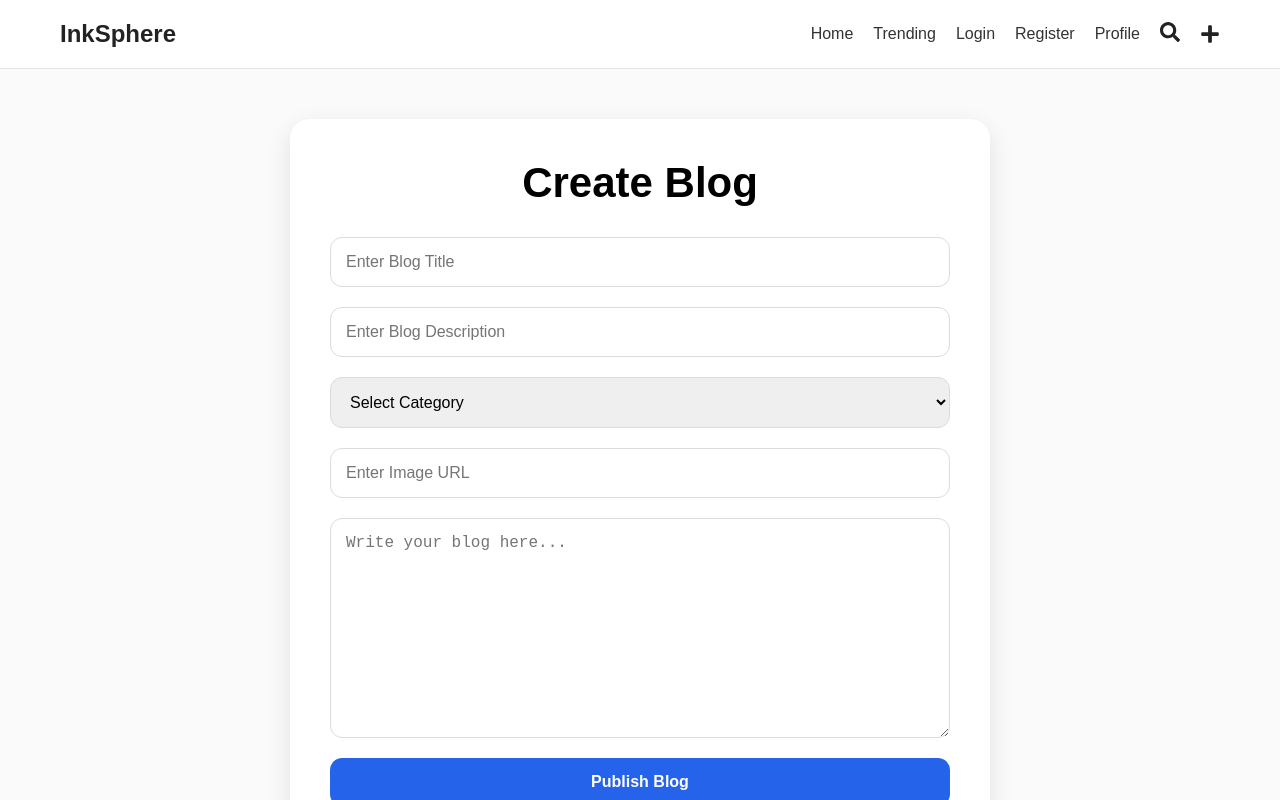
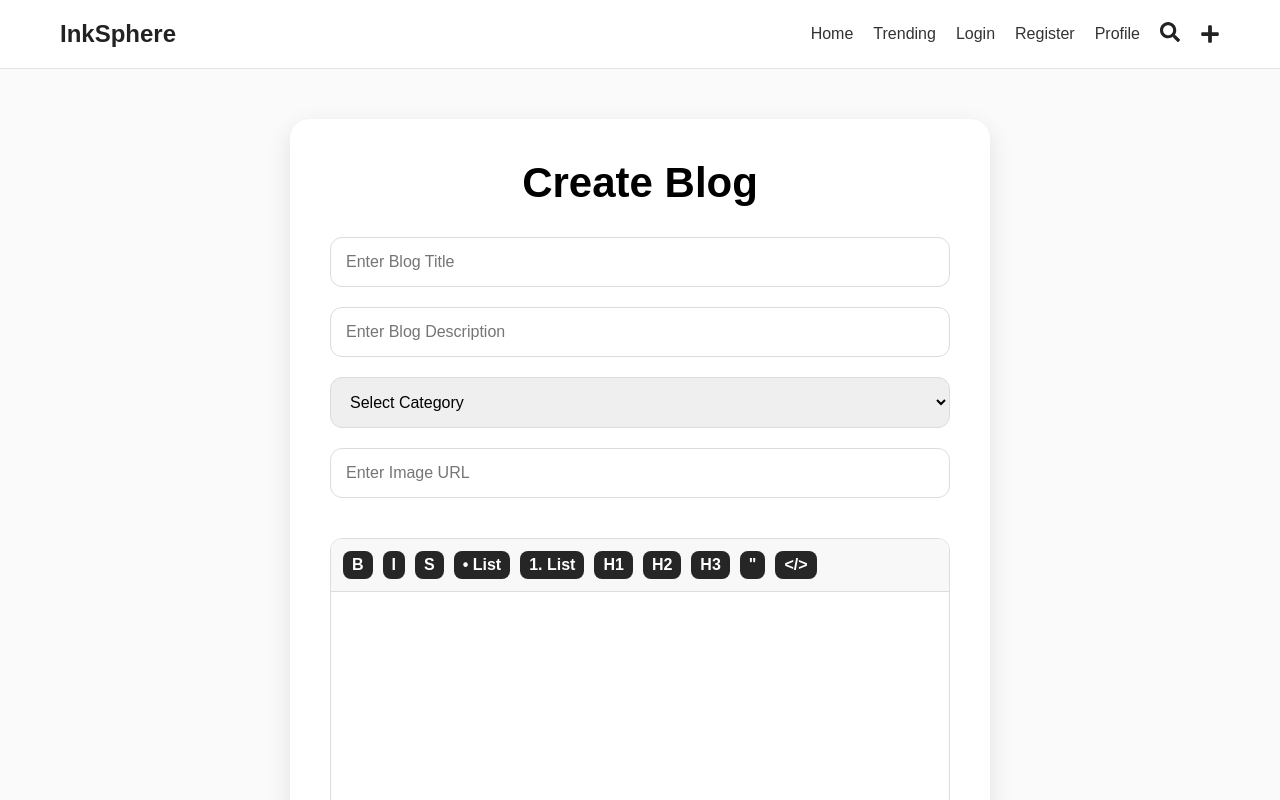
Before and after one commit to ACM-JUIT/Team-5-Inksphere, a React (Vite) app in the folder frontend-app/: page /create-blog in a window 1280 px wide. Shown: the top 800 px of the page. Built offline with nearby package versions, Linux system fonts and the light colour scheme.

Commit message:
Added rich text editor with formatting tools

```diff
--- a/frontend-app/package.json
+++ b/frontend-app/package.json
@@ -10,6 +10,8 @@
     "preview": "vite preview"
   },
   "dependencies": {
+    "@tiptap/react": "^3.27.1",
+    "@tiptap/starter-kit": "^3.27.1",
     "react": "^19.2.6",
     "react-dom": "^19.2.6",
     "react-icons": "^5.6.0",
--- a/frontend-app/src/App.css
+++ b/frontend-app/src/App.css
@@ -705,6 +705,73 @@ body {
   opacity: 0.9;
 }
 
+.editor-container {
+  border: 1px solid #ddd;
+  border-radius: 12px;
+  overflow: hidden;
+  background: white;
+  margin-top: 20px;
+}
+
+.editor-toolbar {
+  display: flex;
+  gap: 10px;
+  flex-wrap: wrap;
+  padding: 12px;
+  border-bottom: 1px solid #ddd;
+  background: #f8f8f8;
+}
+
+.editor-toolbar button {
+  padding: 5px 9px;
+  border: none;
+  border-radius: 8px;
+  background: #262626;
+  cursor: pointer;
+  font-weight: 600;
+}
+
+.editor-toolbar button:hover {
+  background: #474747;
+}
+
+.ProseMirror {
+  min-height: 300px;
+  padding: 20px;
+  outline: none;
+  font-size: 16px;
+  line-height: 1.7;
+}
+
+.ProseMirror h2 {
+  margin: 15px 0;
+}
+
+.ProseMirror ul,
+.ProseMirror ol {
+  padding-left: 25px;
+}
+
+.blog-content {
+  margin-top: 20px;
+  line-height: 1.8;
+}
+
+.blog-content h1,
+.blog-content h2,
+.blog-content h3 {
+  margin: 15px 0;
+}
+
+.blog-content ul,
+.blog-content ol {
+  padding-left: 25px;
+}
+
+.blog-content p {
+  margin: 10px 0;
+}
+
 @media (max-width: 768px) {
   .navbar {
     flex-direction: column;
--- /dev/null
+++ b/frontend-app/src/components/RichTextEditor.jsx
@@ -0,0 +1,166 @@
+import { EditorContent, useEditor } from "@tiptap/react";
+import StarterKit from "@tiptap/starter-kit";
+
+function RichTextEditor({
+  content,
+  setContent,
+}) {
+  const editor = useEditor({
+    extensions: [StarterKit],
+    content,
+    onUpdate: ({ editor }) => {
+      setContent(
+        editor.getHTML()
+      );
+    },
+  });
+
+  if (!editor) return null;
+
+  return (
+    <div className="editor-container">
+      <div className="editor-toolbar">
+        <button
+          type="button"
+          onClick={() =>
+            editor
+              .chain()
+              .focus()
+              .toggleBold()
+              .run()
+          }
+        >
+          B
+        </button>
+
+        <button
+          type="button"
+          onClick={() =>
+            editor
+              .chain()
+              .focus()
+              .toggleItalic()
+              .run()
+          }
+        >
+          I
+        </button>
+
+        <button
+          type="button"
+          onClick={() =>
+            editor
+              .chain()
+              .focus()
+              .toggleStrike()
+              .run()
+          }
+        >
+          S
+        </button>
+
+        <button
+          type="button"
+          onClick={() =>
+            editor
+              .chain()
+              .focus()
+              .toggleBulletList()
+              .run()
+          }
+        >
+          • List
+        </button>
+
+        <button
+          type="button"
+          onClick={() =>
+            editor
+              .chain()
+              .focus()
+              .toggleOrderedList()
+              .run()
+          }
+        >
+          1. List
+        </button>
+
+        <button
+            type="button"
+            onClick={() =>
+                editor
+                .chain()
+                .focus()
+                .toggleHeading({ level: 1 })
+                .run()
+            }
+            >
+            H1
+            </button>
+
+        <button
+          type="button"
+          onClick={() =>
+            editor
+              .chain()
+              .focus()
+              .toggleHeading({
+                level: 2,
+              })
+              .run()
+          }
+        >
+          H2
+        </button>
+
+        <button
+        type="button"
+        onClick={() =>
+            editor
+            .chain()
+            .focus()
+            .toggleHeading({ level: 3 })
+            .run()
+        }
+        >
+        H3
+        </button>
+
+        <button
+            type="button"
+            onClick={() =>
+                editor
+                .chain()
+                .focus()
+                .toggleBlockquote()
+                .run()
+            }
+            >
+            "
+            </button>
+
+        <button
+            type="button"
+            onClick={() =>
+                editor
+                .chain()
+                .focus()
+                .toggleCodeBlock()
+                .run()
+            }
+            >
+            {"</>"}
+            </button>
+
+
+
+      </div>
+
+      <EditorContent
+        editor={editor}
+      />
+    </div>
+  );
+}
+
+export default RichTextEditor;
--- a/frontend-app/src/pages/BlogDetails.jsx
+++ b/frontend-app/src/pages/BlogDetails.jsx
@@ -151,9 +151,12 @@ function BlogDetails({
       )}
 
       {blog.content && (
-        <p className="blog-content">
-          {blog.content}
-        </p>
+        <div
+          className="blog-content"
+          dangerouslySetInnerHTML={{
+            __html: blog.content,
+          }}
+        />
       )}
 
       <p className="blog-category">
--- a/frontend-app/src/pages/CreateBlog.jsx
+++ b/frontend-app/src/pages/CreateBlog.jsx
@@ -1,5 +1,6 @@
 import { useState } from "react";
 import { useNavigate } from "react-router-dom";
+import RichTextEditor from "../components/RichTextEditor";
 
 function CreateBlog({ blogs, setBlogs }) {
   const navigate = useNavigate();
@@ -131,14 +132,9 @@ function CreateBlog({ blogs, setBlogs }) {
             }}
           />
 
-          <textarea
-            rows="10"
-            placeholder="Write your blog here..."
-            value={content}
-            onChange={(e) => {
-              setContent(e.target.value);
-              setError("");
-            }}
+          <RichTextEditor
+            content={content}
+            setContent={setContent}
           />
 
           {error && (
```
Also changed, not shown: 1 other file (tests, documents, lock files or other folders).
